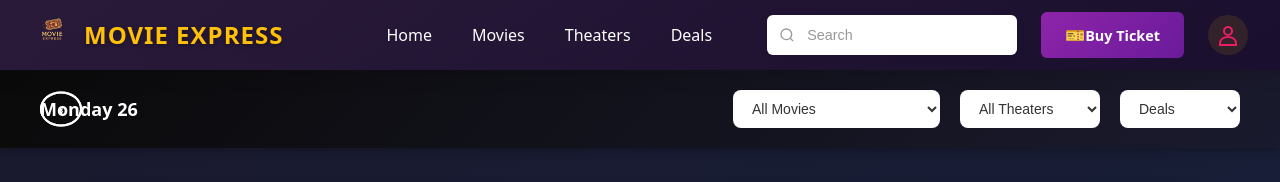
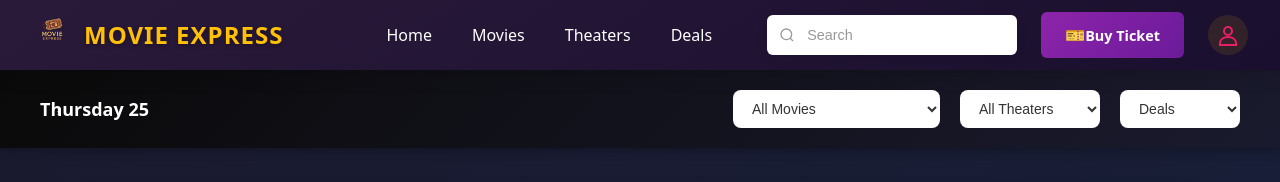
Before and after one commit to AnuNirmani/Movie-Ticket-Booking, a React (Vite) app: page /movie-selecting in a window 1280 px wide. Shown: the top 182 px of the page. Built offline with nearby package versions, Linux system fonts and the light colour scheme.

Commit message:
fix the date

```diff
--- a/src/css/Home/Booking/movieselecting.css
+++ b/src/css/Home/Booking/movieselecting.css
@@ -31,11 +31,9 @@
 
 .nav-arrow {
   background: transparent;
-  border: 2px solid white;
   color: white;
   width: 35px;
   height: 35px;
-  border-radius: 50%;
   cursor: pointer;
   display: flex;
   align-items: center;
--- a/src/pages/Home/Booking/MovieSelecting.jsx
+++ b/src/pages/Home/Booking/MovieSelecting.jsx
@@ -1,4 +1,4 @@
-import React, { useState } from "react";
+import React, { useState, useEffect } from "react";
 import { useNavigate } from "react-router-dom";
 import Navbar from "../../HeadFoot/Navbar";
 import Deals from "../../../components/Deals";
@@ -7,10 +7,29 @@ import "../../../css/Home/Booking/movieselecting.css";
 
 const MovieSelecting = () => {
   const navigate = useNavigate();
-  const [selectedDate, setSelectedDate] = useState("Monday 26");
+
+  // Function to format date as "Day DD"
+  const formatDate = (date) => {
+    const days = ['Sunday', 'Monday', 'Tuesday', 'Wednesday', 'Thursday', 'Friday', 'Saturday'];
+    const dayName = days[date.getDay()];
+    const dayNumber = date.getDate();
+    return `${dayName} ${dayNumber}`;
+  };
+
+  // Initialize with current date
+  const [selectedDate, setSelectedDate] = useState(() => formatDate(new Date()));
+  const [currentDateObj, setCurrentDateObj] = useState(new Date());
   const [selectedMovie, setSelectedMovie] = useState("All Movies");
   const [selectedTheater, setSelectedTheater] = useState("All Theaters");
   const [selectedShowtime, setSelectedShowtime] = useState("");
+
+  // Function to handle date navigation
+  const handleDateNavigation = (direction) => {
+    const newDate = new Date(currentDateObj);
+    newDate.setDate(newDate.getDate() + direction);
+    setCurrentDateObj(newDate);
+    setSelectedDate(formatDate(newDate));
+  };
 
   const handleShowtimeSelect = (showtime, movie, theater, format) => {
     setSelectedShowtime(showtime);
@@ -72,9 +91,21 @@ const MovieSelecting = () => {
         {/* Navigation Bar */}
         <div className="movie-nav-bar">
           <div className="date-selector">
-            <button className="nav-arrow">‹</button>
+            <button
+              className="nav-arrow"
+              onClick={() => handleDateNavigation(-1)}
+              aria-label="Previous day"
+            >
+              ‹
+            </button>
             <span className="current-date">{selectedDate}</span>
-            <button className="nav-arrow">›</button>
+            <button
+              className="nav-arrow"
+              onClick={() => handleDateNavigation(1)}
+              aria-label="Next day"
+            >
+              ›
+            </button>
           </div>
 
           <div className="filter-dropdowns">
```
